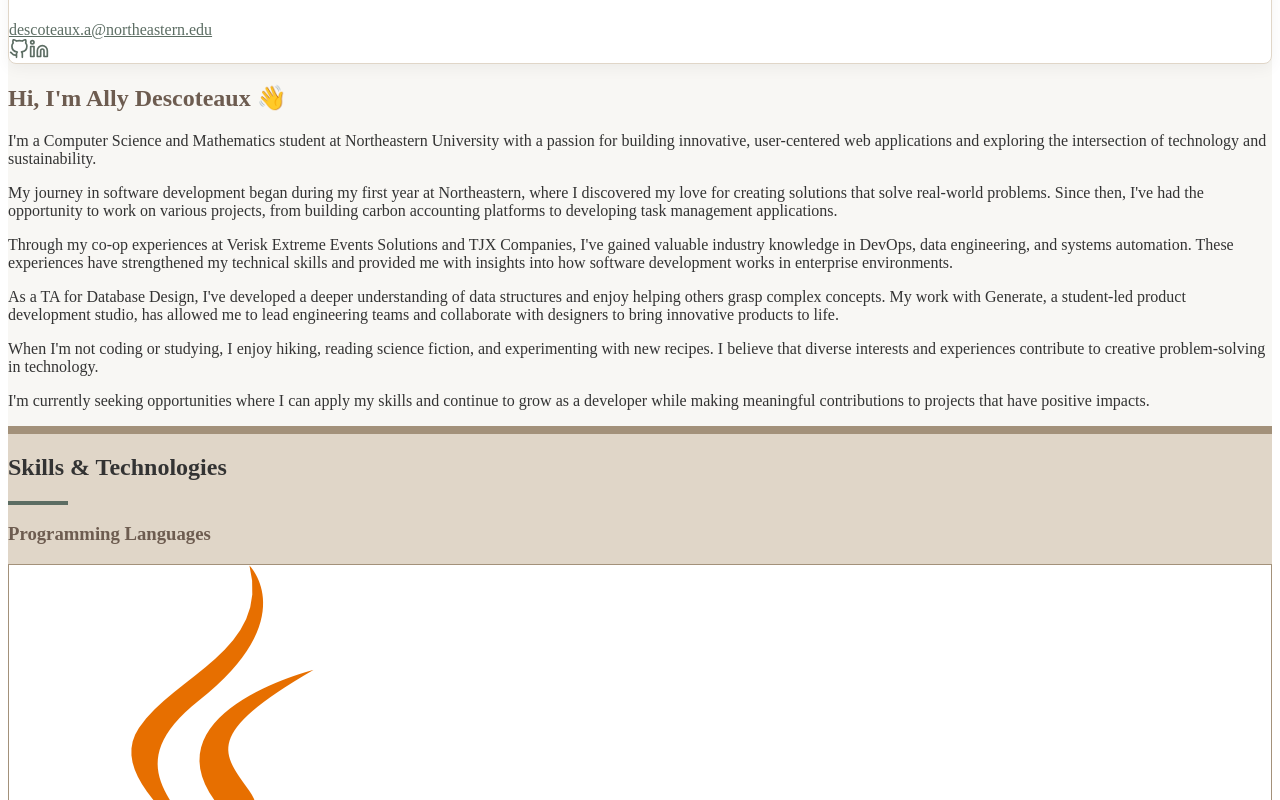
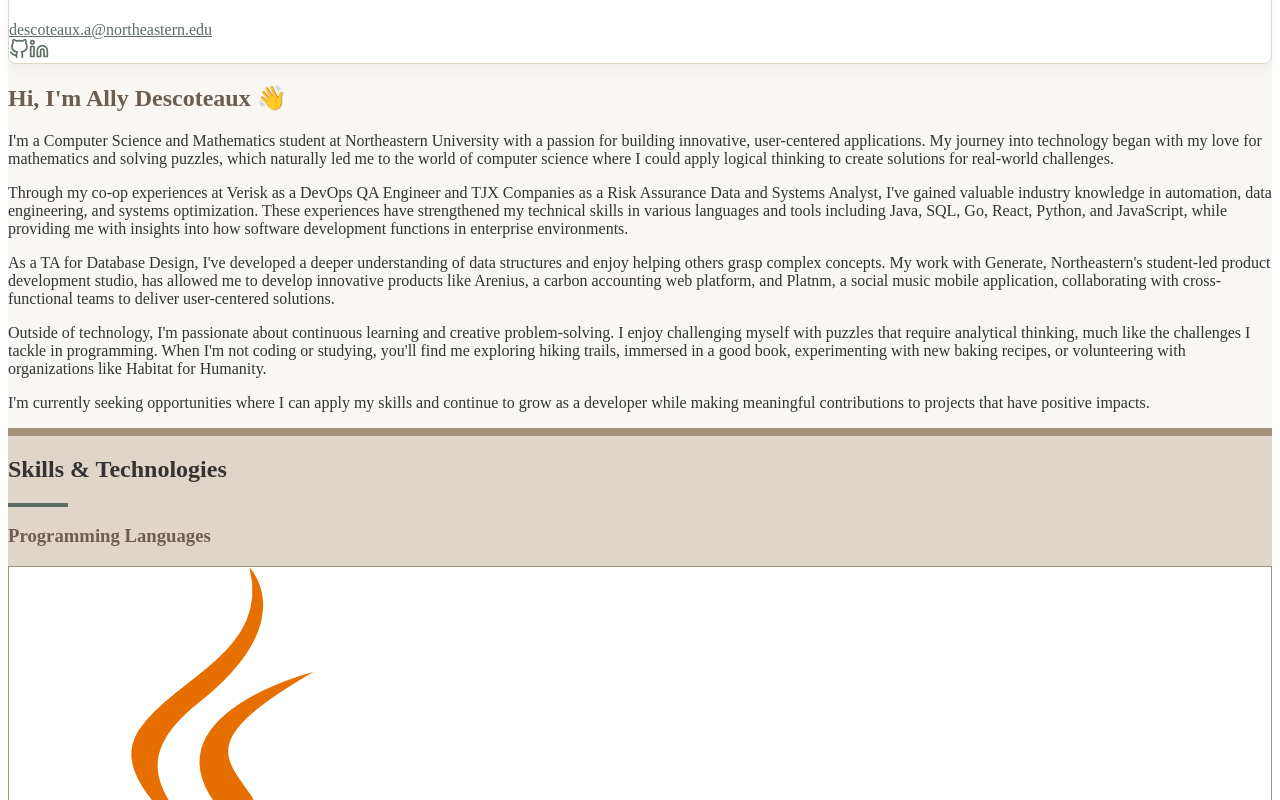
Before and after one commit to adescoteaux1/portfolio, a Next.js app: page /about in a window 1280 px wide. Shown: the part 740-1540 px from the top of the page. Built offline with nearby package versions, Linux system fonts and the light colour scheme.

Commit message:
about me content updates

```diff
--- a/app/about/page.tsx
+++ b/app/about/page.tsx
@@ -138,19 +138,16 @@ const AboutPage = () => {
               </h2>
               <div className="prose prose-lg max-w-none">
                 <p className="mb-6">
-                  I&apos;m a Computer Science and Mathematics student at Northeastern University with a passion for building innovative, user-centered web applications and exploring the intersection of technology and sustainability.
+                  I&apos;m a Computer Science and Mathematics student at Northeastern University with a passion for building innovative, user-centered applications. My journey into technology began with my love for mathematics and solving puzzles, which naturally led me to the world of computer science where I could apply logical thinking to create solutions for real-world challenges.
                 </p>
                 <p className="mb-6">
-                  My journey in software development began during my first year at Northeastern, where I discovered my love for creating solutions that solve real-world problems. Since then, I&apos;ve had the opportunity to work on various projects, from building carbon accounting platforms to developing task management applications.
+                  Through my co-op experiences at Verisk as a DevOps QA Engineer and TJX Companies as a Risk Assurance Data and Systems Analyst, I&apos;ve gained valuable industry knowledge in automation, data engineering, and systems optimization. These experiences have strengthened my technical skills in various languages and tools including Java, SQL, Go, React, Python, and JavaScript, while providing me with insights into how software development functions in enterprise environments.
                 </p>
                 <p className="mb-6">
-                  Through my co-op experiences at Verisk Extreme Events Solutions and TJX Companies, I&apos;ve gained valuable industry knowledge in DevOps, data engineering, and systems automation. These experiences have strengthened my technical skills and provided me with insights into how software development works in enterprise environments.
+                  As a TA for Database Design, I&apos;ve developed a deeper understanding of data structures and enjoy helping others grasp complex concepts. My work with Generate, Northeastern&apos;s student-led product development studio, has allowed me to develop innovative products like Arenius, a carbon accounting web platform, and Platnm, a social music mobile application, collaborating with cross-functional teams to deliver user-centered solutions.
                 </p>
                 <p className="mb-6">
-                  As a TA for Database Design, I&apos;ve developed a deeper understanding of data structures and enjoy helping others grasp complex concepts. My work with Generate, a student-led product development studio, has allowed me to lead engineering teams and collaborate with designers to bring innovative products to life.
-                </p>
-                <p className="mb-6">
-                  When I&apos;m not coding or studying, I enjoy hiking, reading science fiction, and experimenting with new recipes. I believe that diverse interests and experiences contribute to creative problem-solving in technology.
+                  Outside of technology, I&apos;m passionate about continuous learning and creative problem-solving. I enjoy challenging myself with puzzles that require analytical thinking, much like the challenges I tackle in programming. When I&apos;m not coding or studying, you&apos;ll find me exploring hiking trails, immersed in a good book, experimenting with new baking recipes, or volunteering with organizations like Habitat for Humanity.
                 </p>
                 <p>
                   I&apos;m currently seeking opportunities where I can apply my skills and continue to grow as a developer while making meaningful contributions to projects that have positive impacts.
@@ -319,33 +316,33 @@ const AboutPage = () => {
           <div className="grid md:grid-cols-3 gap-6">
           {[
             {
-                title: "Sustainable Technology",
-                description: "Exploring how technology can address environmental challenges and promote sustainability.",
-                icon: "🌱"
-              },
-              {
-                title: "Data Visualization",
-                description: "Creating effective visual representations of complex datasets to extract meaningful insights.",
-                icon: "📊"
-              },
-              {
-                title: "Hiking & Outdoor Activities",
-                description: "Exploring nature trails and disconnecting from technology to recharge and find inspiration.",
-                icon: "🥾"
+              title: "Puzzles & Problem Solving",
+              description: "Engaging with logic puzzles, riddles, and brain teasers that challenge my analytical thinking skills.",
+              icon: "🧩"
             },
             {
               title: "Reading",
-                description: "Reading about speculative futures that explore the impact of technology on society.",
+              description: "Exploring diverse genres from speculative fiction to non-fiction works about technology and society.",
               icon: "📚"
             },
             {
               title: "Baking",
-                description: "Experimenting with recipes and techniques from different cuisines as a creative outlet.",
+              description: "Experimenting with recipes and techniques from different cuisines as a creative outlet and way to share with others.",
               icon: "🍰"
             },
             {
-                title: "Open Source Contribution",
-                description: "Collaborating with the global developer community to improve and maintain public codebases.",
+              title: "Outdoor Activities",
+              description: "Hiking trails, exploring nature, and disconnecting from technology to recharge and find inspiration.",
+              icon: "🥾"
+            },
+            {
+              title: "Continuous Learning",
+              description: "Pursuing new knowledge and skills across various domains, both technical and non-technical.",
+              icon: "🧠"
+            },
+            {
+              title: "Volunteer Work",
+              description: "Contributing to community organizations including Habitat for Humanity, Stow Council on Aging, and Friends of Assabet River NWR.",
               icon: "🤝"
             }
           ].map((interest, index) => (
```
Also changed, not shown: app/page.tsx (+3 -4 lines). Lines whose indentation alone changed are shown as unchanged.
